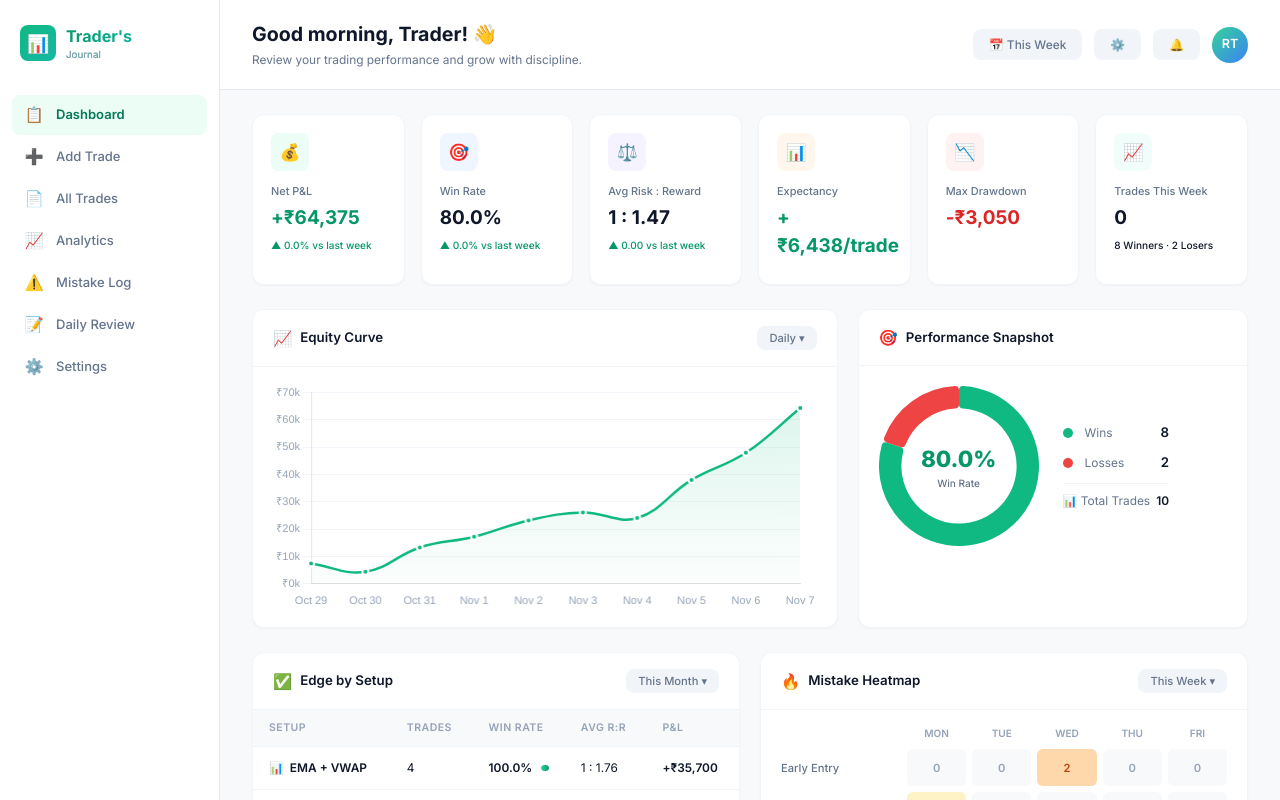
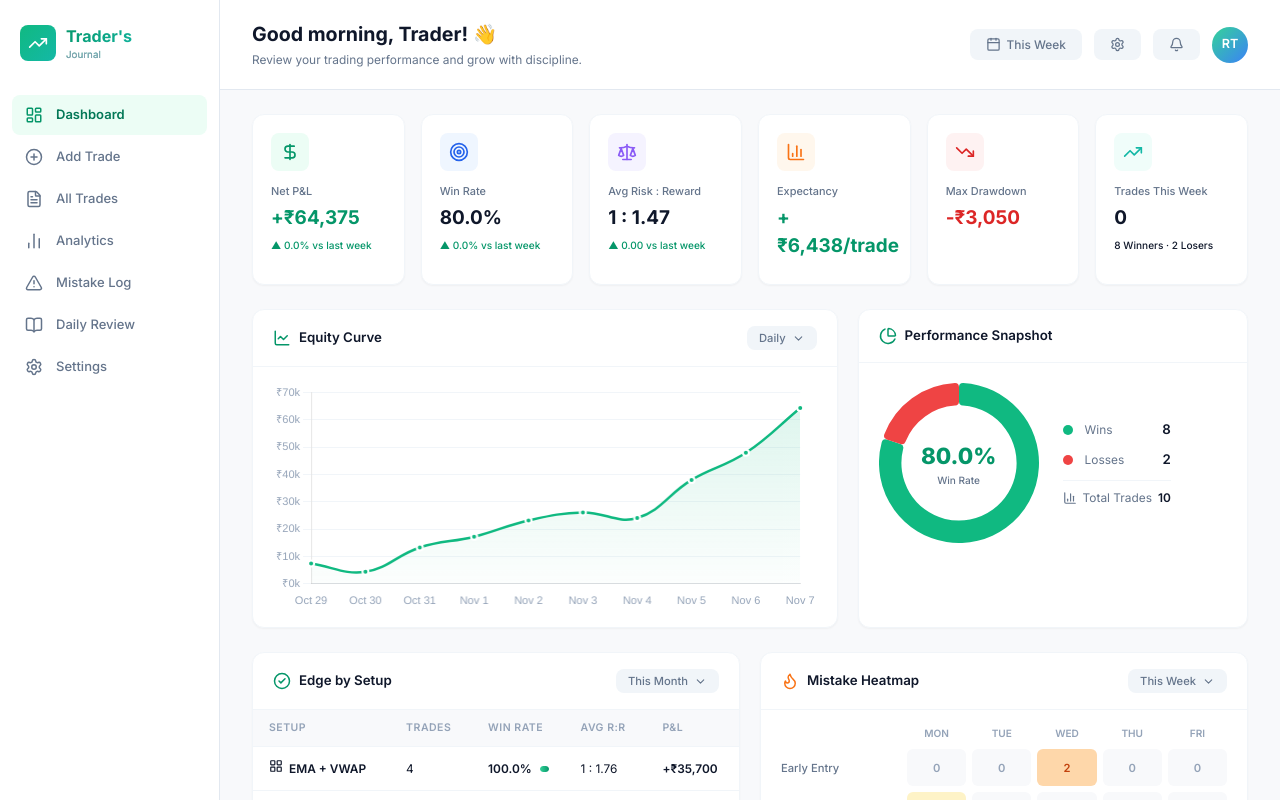
Before and after one commit to Zaydensth/traders-journal, a React (Vite) app: page / in a window 1280 px wide. Shown: the top 800 px of the page. Built offline with nearby package versions, Linux system fonts and the light colour scheme.

Commit message:
feat: upgrade emoji to Lucide SVG icons for premium look

```diff
--- a/package.json
+++ b/package.json
@@ -11,6 +11,7 @@
   },
   "dependencies": {
     "chart.js": "^4.5.1",
+    "lucide-react": "^1.8.0",
     "react": "^19.2.4",
     "react-chartjs-2": "^5.3.1",
     "react-dom": "^19.2.4",
--- a/src/components/Sidebar.tsx
+++ b/src/components/Sidebar.tsx
@@ -1,10 +1,16 @@
 import { NavLink } from 'react-router-dom';
+import {
+  LayoutDashboard, PlusCircle, FileText, BarChart2,
+  AlertTriangle, BookOpen, Settings, TrendingUp
+} from 'lucide-react';
 
 export default function Sidebar() {
   return (
     <aside className="sidebar">
       <div className="sidebar-logo">
-        <div className="sidebar-logo-icon">📊</div>
+        <div className="sidebar-logo-icon">
+          <TrendingUp size={20} color="#fff" />
+        </div>
         <h1>
           Trader's
           <span>Journal</span>
@@ -13,31 +19,31 @@ export default function Sidebar() {
 
       <nav className="sidebar-nav">
         <NavLink to="/" className={({ isActive }) => `sidebar-link ${isActive ? 'active' : ''}`} end>
-          <span className="sidebar-icon">📋</span>
+          <span className="sidebar-icon"><LayoutDashboard size={18} /></span>
           Dashboard
         </NavLink>
         <NavLink to="/add-trade" className={({ isActive }) => `sidebar-link ${isActive ? 'active' : ''}`}>
-          <span className="sidebar-icon">➕</span>
+          <span className="sidebar-icon"><PlusCircle size={18} /></span>
           Add Trade
         </NavLink>
         <NavLink to="/all-trades" className={({ isActive }) => `sidebar-link ${isActive ? 'active' : ''}`}>
-          <span className="sidebar-icon">📄</span>
+          <span className="sidebar-icon"><FileText size={18} /></span>
           All Trades
         </NavLink>
         <NavLink to="/analytics" className={({ isActive }) => `sidebar-link ${isActive ? 'active' : ''}`}>
-          <span className="sidebar-icon">📈</span>
+          <span className="sidebar-icon"><BarChart2 size={18} /></span>
           Analytics
         </NavLink>
         <NavLink to="/mistake-log" className={({ isActive }) => `sidebar-link ${isActive ? 'active' : ''}`}>
-          <span className="sidebar-icon">⚠️</span>
+          <span className="sidebar-icon"><AlertTriangle size={18} /></span>
           Mistake Log
         </NavLink>
         <NavLink to="/daily-review" className={({ isActive }) => `sidebar-link ${isActive ? 'active' : ''}`}>
-          <span className="sidebar-icon">📝</span>
+          <span className="sidebar-icon"><BookOpen size={18} /></span>
           Daily Review
         </NavLink>
         <NavLink to="/settings" className={({ isActive }) => `sidebar-link ${isActive ? 'active' : ''}`}>
-          <span className="sidebar-icon">⚙️</span>
+          <span className="sidebar-icon"><Settings size={18} /></span>
           Settings
         </NavLink>
       </nav>
--- a/src/pages/Dashboard.tsx
+++ b/src/pages/Dashboard.tsx
@@ -12,6 +12,12 @@ import {
   Legend
 } from 'chart.js';
 import { Line, Doughnut } from 'react-chartjs-2';
+import {
+  DollarSign, Target, Scale, BarChart3, TrendingDown, TrendingUp,
+  Calendar, Settings, Bell, ChevronDown, Clock, ArrowUpRight,
+  ArrowDownRight, Flame, CheckCircle2, LineChart, PieChart,
+  Zap, ArrowRight, LayoutGrid, Rocket, RefreshCw
+} from 'lucide-react';
 import type { Trade, TradeStats, SetupEdge, MistakeEntry } from '../types/trade';
 import { storage } from '../utils/storage';
 import {
@@ -140,9 +146,9 @@ export default function Dashboard() {
           <p>Review your trading performance and grow with discipline.</p>
         </div>
         <div className="page-header-right">
-          <button className="header-btn">📅 This Week</button>
-          <button className="header-btn">⚙️</button>
-          <button className="header-btn">🔔</button>
+          <button className="header-btn"><Calendar size={15} /> This Week</button>
+          <button className="header-btn"><Settings size={15} /></button>
+          <button className="header-btn"><Bell size={15} /></button>
           <div className="user-avatar">RT</div>
         </div>
       </div>
@@ -151,7 +157,7 @@ export default function Dashboard() {
         {/* ===== STAT CARDS ===== */}
         <div className="stat-cards">
           <div className="stat-card animate-in">
-            <div className="stat-card-icon green">💰</div>
+            <div className="stat-card-icon green"><DollarSign size={20} /></div>
             <div className="stat-card-label">Net P&L</div>
             <div className={`stat-card-value ${stats.netPnL >= 0 ? 'positive' : 'negative'}`}>
               {formatCurrency(stats.netPnL)}
@@ -162,7 +168,7 @@ export default function Dashboard() {
           </div>
 
           <div className="stat-card animate-in">
-            <div className="stat-card-icon blue">🎯</div>
+            <div className="stat-card-icon blue"><Target size={20} /></div>
             <div className="stat-card-label">Win Rate</div>
             <div className="stat-card-value">{stats.winRate.toFixed(1)}%</div>
             <div className={`stat-card-change ${stats.winRateChangeVsLastWeek >= 0 ? 'up' : 'down'}`}>
@@ -171,7 +177,7 @@ export default function Dashboard() {
           </div>
 
           <div className="stat-card animate-in">
-            <div className="stat-card-icon purple">⚖️</div>
+            <div className="stat-card-icon purple"><Scale size={20} /></div>
             <div className="stat-card-label">Avg Risk : Reward</div>
             <div className="stat-card-value">1 : {stats.avgRiskReward.toFixed(2)}</div>
             <div className={`stat-card-change ${stats.rrChangeVsLastWeek >= 0 ? 'up' : 'down'}`}>
@@ -180,7 +186,7 @@ export default function Dashboard() {
           </div>
 
           <div className="stat-card animate-in">
-            <div className="stat-card-icon orange">📊</div>
+            <div className="stat-card-icon orange"><BarChart3 size={20} /></div>
             <div className="stat-card-label">Expectancy</div>
             <div className={`stat-card-value ${stats.expectancy >= 0 ? 'positive' : 'negative'}`}>
               {formatCurrency(stats.expectancy)}/trade
@@ -188,7 +194,7 @@ export default function Dashboard() {
           </div>
 
           <div className="stat-card animate-in">
-            <div className="stat-card-icon red">📉</div>
+            <div className="stat-card-icon red"><TrendingDown size={20} /></div>
             <div className="stat-card-label">Max Drawdown</div>
             <div className="stat-card-value negative">
               -{formatCurrency(stats.maxDrawdown).replace('+', '')}
@@ -196,7 +202,7 @@ export default function Dashboard() {
           </div>
 
           <div className="stat-card animate-in">
-            <div className="stat-card-icon teal">📈</div>
+            <div className="stat-card-icon teal"><TrendingUp size={20} /></div>
             <div className="stat-card-label">Trades This Week</div>
             <div className="stat-card-value">{stats.tradesThisWeek}</div>
             <div className="stat-card-change">
@@ -210,10 +216,10 @@ export default function Dashboard() {
           <div className="card animate-in">
             <div className="card-header">
               <div className="card-title">
-                <span className="card-title-icon">📈</span>
+                <LineChart size={18} color="var(--green-600)" />
                 Equity Curve
               </div>
-              <button className="header-btn" style={{ fontSize: '0.8rem', padding: '5px 12px' }}>Daily ▾</button>
+              <button className="header-btn" style={{ fontSize: '0.8rem', padding: '5px 12px' }}>Daily <ChevronDown size={13} /></button>
             </div>
             <div className="chart-container">
               <Line ref={chartRef} data={equityChartData} options={equityChartOptions} />
@@ -223,7 +229,7 @@ export default function Dashboard() {
           <div className="card animate-in">
             <div className="card-header">
               <div className="card-title">
-                <span className="card-title-icon">🎯</span>
+                <PieChart size={18} color="var(--green-600)" />
                 Performance Snapshot
               </div>
             </div>
@@ -247,7 +253,7 @@ export default function Dashboard() {
                   <span className="donut-legend-value">{stats.losses}</span>
                 </div>
                 <div className="donut-total">
-                  📊 Total Trades <span>{stats.totalTrades}</span>
+                  <BarChart3 size={14} /> Total Trades <span>{stats.totalTrades}</span>
                 </div>
               </div>
             </div>
@@ -259,10 +265,10 @@ export default function Dashboard() {
           <div className="card animate-in">
             <div className="card-header">
               <div className="card-title">
-                <span className="card-title-icon">✅</span>
+                <CheckCircle2 size={18} color="var(--green-600)" />
                 Edge by Setup
               </div>
-              <button className="header-btn" style={{ fontSize: '0.8rem', padding: '5px 12px' }}>This Month ▾</button>
+              <button className="header-btn" style={{ fontSize: '0.8rem', padding: '5px 12px' }}>This Month <ChevronDown size={13} /></button>
             </div>
             <div className="card-body-np">
               <table className="data-table">
@@ -279,8 +285,8 @@ export default function Dashboard() {
                   {edges.map(edge => (
                     <tr key={edge.setup}>
                       <td style={{ fontWeight: 600 }}>
-                        <span style={{ marginRight: 6 }}>
-                          {edge.setup === 'EMA + VWAP' ? '📊' : edge.setup === 'Breakout' ? '🚀' : '🔄'}
+                        <span style={{ marginRight: 6, display: 'inline-flex' }}>
+                          {edge.setup === 'EMA + VWAP' ? <LayoutGrid size={14} /> : edge.setup === 'Breakout' ? <Rocket size={14} /> : <RefreshCw size={14} />}
                         </span>
                         {edge.setup}
                       </td>
@@ -309,10 +315,10 @@ export default function Dashboard() {
           <div className="card animate-in">
             <div className="card-header">
               <div className="card-title">
-                <span className="card-title-icon">🔥</span>
+                <Flame size={18} color="var(--orange-500)" />
                 Mistake Heatmap
               </div>
-              <button className="header-btn" style={{ fontSize: '0.8rem', padding: '5px 12px' }}>This Week ▾</button>
+              <button className="header-btn" style={{ fontSize: '0.8rem', padding: '5px 12px' }}>This Week <ChevronDown size={13} /></button>
             </div>
             <div className="heatmap-grid">
               <div className="heatmap-header">
@@ -363,9 +369,9 @@ export default function Dashboard() {
         {/* ===== RECENT TRADES ===== */}
         <div className="card animate-in">
           <div className="recent-trades-header">
-            <h3>🕐 Recent Trades</h3>
+            <h3><Clock size={18} style={{ marginRight: 6 }} /> Recent Trades</h3>
             <Link to="/all-trades" className="view-all-link">
-              View All Trades →
+              View All Trades <ArrowRight size={14} />
             </Link>
           </div>
           <div className="card-body-np">
```
Also changed, not shown: 2 other files (tests, documents, lock files or other folders).
